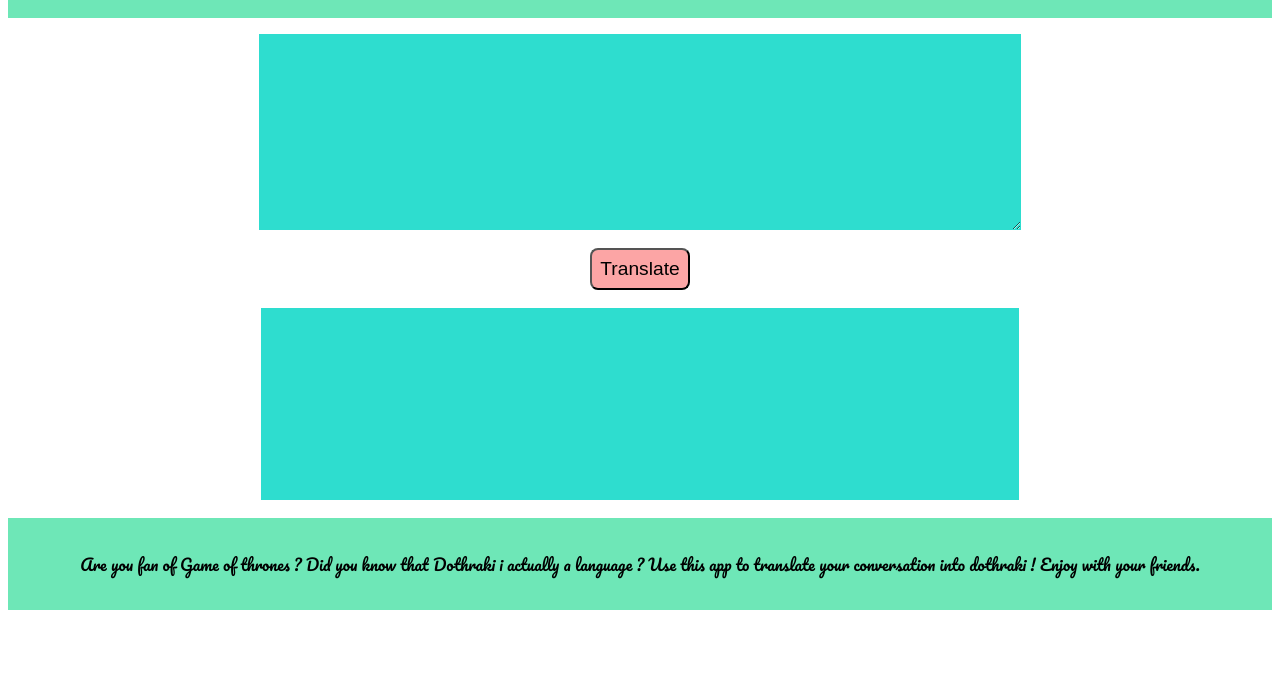
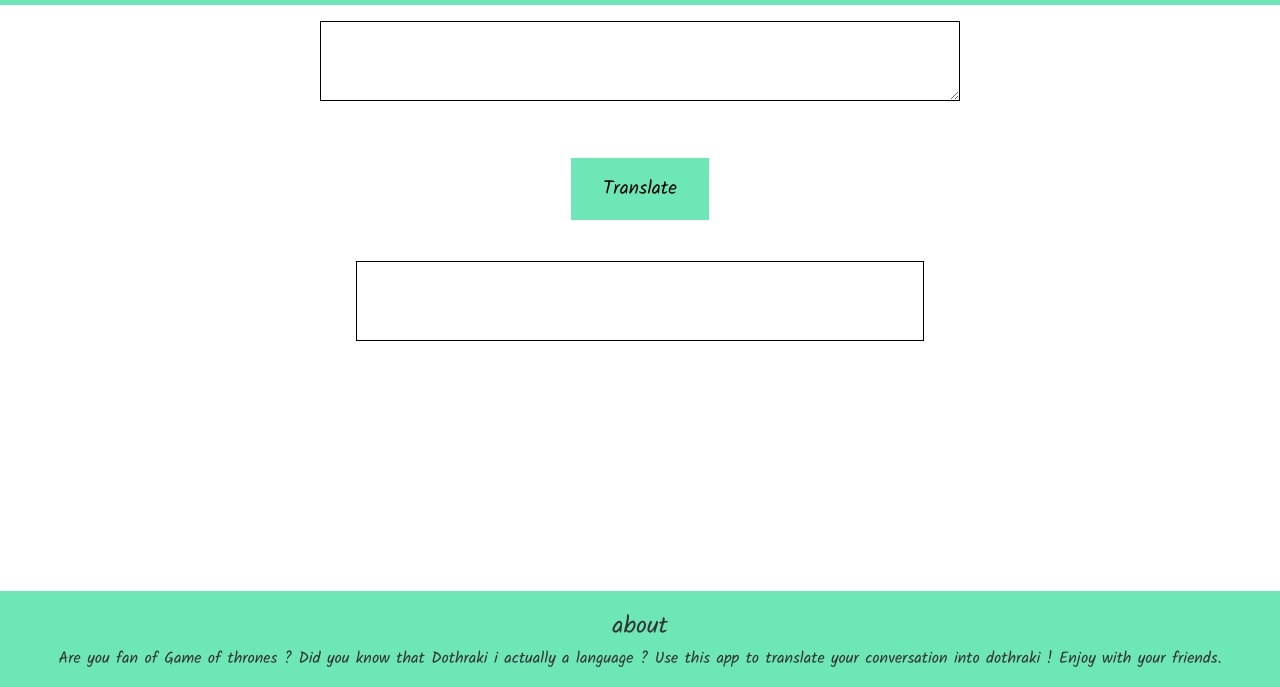
Before and after one commit to iamabhay17/translate-app, a plain HTML site: page index.html in a window 1280 px wide. Shown: the part 113-800 px from the top of the page. Drawn offline with Linux system fonts and the light colour scheme.

Commit message:
final edit

```diff
--- a/index.html
+++ b/index.html
@@ -18,7 +18,7 @@
      placeholder="enter your text in english to translate">
     </textarea>
     <br>
-
+<main>
     <div id="btn-div">
     <button id="btn-translate" style="font-size: larger;">Translate</button>
     </div>
@@ -26,8 +26,9 @@
     <br>
     <div id="output" aria-placeholder="Output will appear here"></div>
     <br>
-
+</main>
     <footer>
+        <div style="font-size: x-large;">about</div>
         <div id="footer-text">
             Are you fan of Game of thrones ? Did you know that Dothraki i actually a language ?
             Use this app to translate your conversation into dothraki ! Enjoy with your friends.
--- a/style.css
+++ b/style.css
@@ -1,5 +1,21 @@
-@import url('https://fonts.googleapis.com/css2?family=Anton&display=swap');
-@import url('https://fonts.googleapis.com/css2?family=EB+Garamond:wght@500&family=Pacifico&display=swap');
+@import url('https://fonts.googleapis.com/css2?family=Kalam&display=swap');
+
+
+* {
+    box-sizing: border-box;
+}
+
+body {
+    margin: 0;
+    font-family: 'Kalam', cursive;
+    color: #333333;
+}
+
+main {
+    margin: auto;
+    padding: 1rem;
+    max-width : 600px;
+}
 
 
 #pageHeading
@@ -7,7 +23,7 @@
     background-color: #6EE7B7;
     padding: .5rem;
     margin-bottom: 1rem;
-    font-family: 'Pacifico', cursive;
+    font-family: 'Kalam', cursive;
     font-size: 21px;
 
 
@@ -22,44 +38,47 @@
         text-align: center;
     }
     textarea{
-        width: 60%;
-        height: 12rem;
+        min-height: 10vh;
+        max-height: 20vh;
+        width: 50%;
         display: block;
         margin: auto;
-        background-color: #2eddcf;
-        font-family: 'Pacifico', cursive;
         font-size: 21px;
-        color: rgb(104, 97, 104);
-        border: 0px;
+        border: 1px solid black;
     }
     #txt.input
     {
       text-align: left;
     }
     #output{
-        width: 60%;
-        height: 12rem;
-        display: block;
-        margin: auto;
-        background-color: #2eddcf;
-        font-family: 'Pacifico', cursive;
+
         font-size: 21px;
-        color: rgb(104, 97, 104);
+        box-sizing: border-box;
+        width: 100%;
+        min-height: 10vh;
+        max-height: 20vh;
+        overflow:scroll;
+       border: 1px solid black;
     }
 
 
     #btn-translate
     {
-        padding: 0.5rem;
-        border-radius: 0.5rem;
-        background-color: #FCA5A5;
+
+            background-color: #6EE7B7;
+            border: none;
+            margin: 1rem 0rem;
+            padding: 1rem 2rem;
+            font-family: 'Kalam', cursive;
+            font-size: large;
+
     }
-    #footer-text
+    footer
     {
         background-color: #6EE7B7;
-        font-family: 'Pacifico', cursive;
+        position: fixed;
+        bottom: 0;
+        width: 100%;
+        padding: 1rem;
         text-align: center;
-        padding-bottom: 2rem;
-        padding-top: 2rem;
-        font-size: 16px;
     }
```
